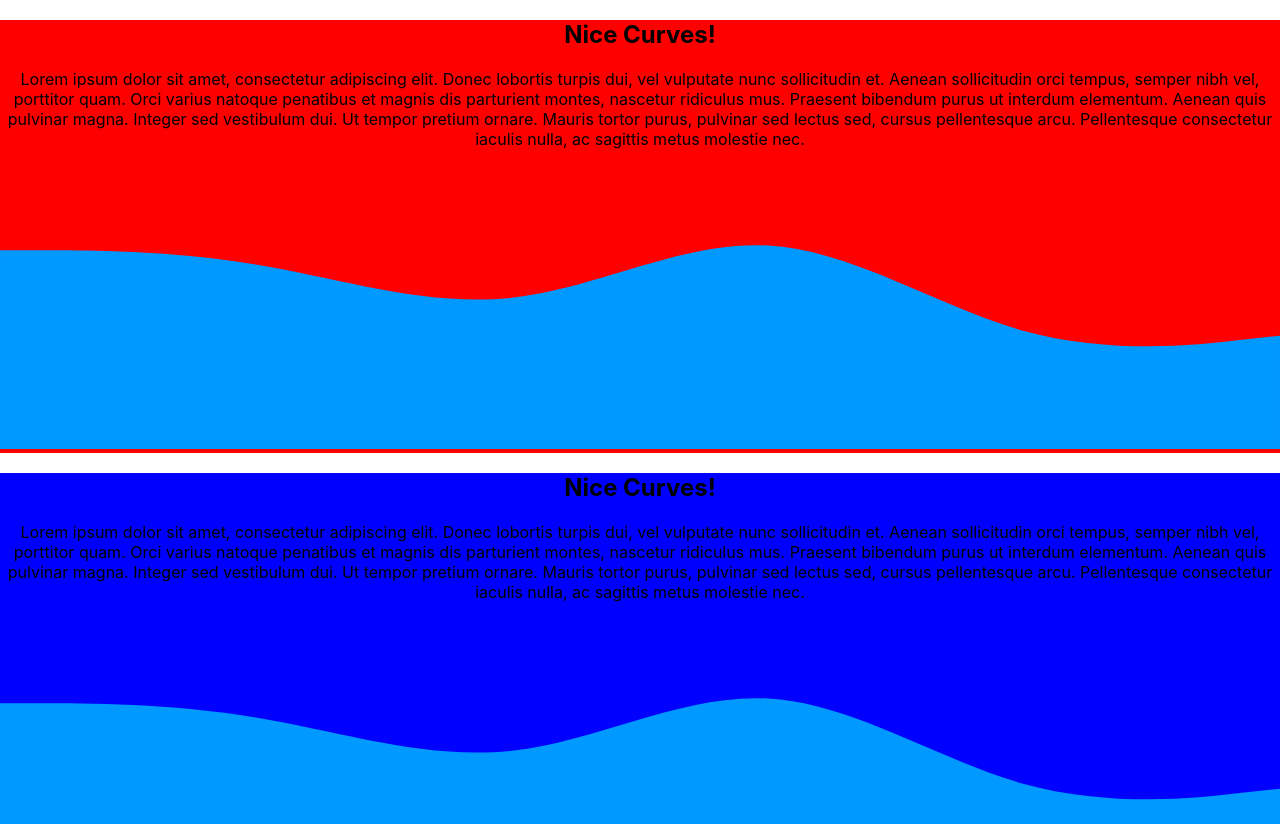
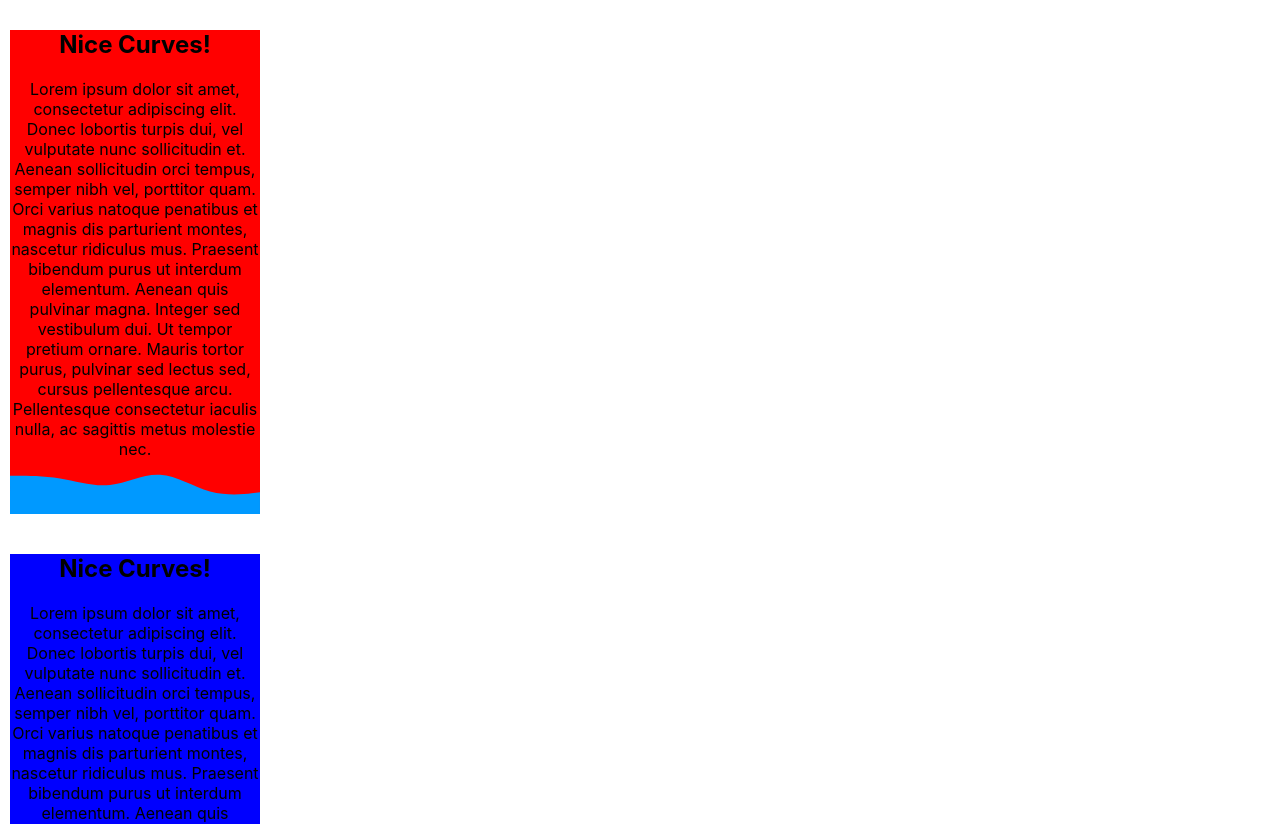
Before and after one commit to Stark-program/portfolio, a React (Create React App) app: page / in a window 1280 px wide. Shown: the top 824 px of the page. Built offline with nearby package versions, Linux system fonts and the light colour scheme.

Commit message:
messing around with flexbox

```diff
--- a/src/App.css
+++ b/src/App.css
@@ -1,5 +1,7 @@
 .App {
   text-align: center;
+  display: flex;
+  flex-direction: column;
 }
 
 .App-logo {
@@ -7,42 +9,31 @@
   pointer-events: none;
 }
 
-@media (prefers-reduced-motion: no-preference) {
-  .App-logo {
-    animation: App-logo-spin infinite 20s linear;
-  }
-}
-
-.App-header {
-  background-color: #282c34;
-  min-height: 100vh;
-  display: flex;
-  flex-direction: column;
-  align-items: center;
-  justify-content: center;
-  font-size: calc(10px + 2vmin);
-  color: white;
-}
-
-.App-link {
-  color: #61dafb;
-}
-
-@keyframes App-logo-spin {
-  from {
-    transform: rotate(0deg);
-  }
-  to {
-    transform: rotate(360deg);
-  }
-}
 .blue {
   background-color: blue;
 }
 .red {
   background-color: red;
 }
-h1 section {
+.section {
+  height: 100%;
+}
+
+.section-Container {
+  width: 250px;
+  margin: 10px;
+}
+.text-container {
+  position: relative;
+  height: 100%;
+}
+
+.svg-container {
+  width: 100%;
+}
+.svgWave {
+  display: block;
+}
+p {
   margin: 0;
-  padding: 0;
 }
--- a/src/App.js
+++ b/src/App.js
@@ -3,41 +3,49 @@ import _ from "lodash";
 import { useState } from "react";
 
 function App() {
-  const [backgroundColorChange, setBackgroundColorChange] = useState(false);
-
   const renderTimes = (num) => {
     console.log(1);
     let card = [];
     _.times(num, (i) => {
       console.log(i);
       card.push(
-        <section className={i % 2 ? "blue" : "red"}>
+        <div className="section-Container">
+          <div className="text-container">
+            <section className={i % 2 ? "blue section" : "red section"}>
               <h1>Nice Curves!</h1>
-          <p>
+              <p className="text">
                 Lorem ipsum dolor sit amet, consectetur adipiscing elit. Donec
                 lobortis turpis dui, vel vulputate nunc sollicitudin et. Aenean
                 sollicitudin orci tempus, semper nibh vel, porttitor quam. Orci
-            varius natoque penatibus et magnis dis parturient montes, nascetur
-            ridiculus mus. Praesent bibendum purus ut interdum elementum. Aenean
-            quis pulvinar magna. Integer sed vestibulum dui. Ut tempor pretium
-            ornare. Mauris tortor purus, pulvinar sed lectus sed, cursus
-            pellentesque arcu. Pellentesque consectetur iaculis nulla, ac
-            sagittis metus molestie nec.
+                varius natoque penatibus et magnis dis parturient montes,
+                nascetur ridiculus mus. Praesent bibendum purus ut interdum
+                elementum. Aenean quis pulvinar magna. Integer sed vestibulum
+                dui. Ut tempor pretium ornare. Mauris tortor purus, pulvinar sed
+                lectus sed, cursus pellentesque arcu. Pellentesque consectetur
+                iaculis nulla, ac sagittis metus molestie nec.
               </p>
-          <svg xmlns="http://www.w3.org/2000/svg" viewBox="0 0 1440 320">
+            </section>
+          </div>
+          <div className="svg-container">
+            <svg
+              xmlns="http://www.w3.org/2000/svg"
+              viewBox="0 0 1440 320"
+              className={i % 2 ? "blue svgWave" : "red svgWave"}
+            >
               <path
                 fill="#0099ff"
                 fill-opacity="1"
                 d="M0,96L48,96C96,96,192,96,288,112C384,128,480,160,576,149.3C672,139,768,85,864,90.7C960,96,1056,160,1152,186.7C1248,213,1344,203,1392,197.3L1440,192L1440,320L1392,320C1344,320,1248,320,1152,320C1056,320,960,320,864,320C768,320,672,320,576,320C480,320,384,320,288,320C192,320,96,320,48,320L0,320Z"
               ></path>
             </svg>
-        </section>
+          </div>
+        </div>
       );
     });
 
     return card;
   };
-  return <div className="App">{renderTimes(8)}</div>;
+  return <div className="App">{renderTimes(3)}</div>;
 }
 
 export default App;
```
Lines whose indentation alone changed are shown as unchanged.
